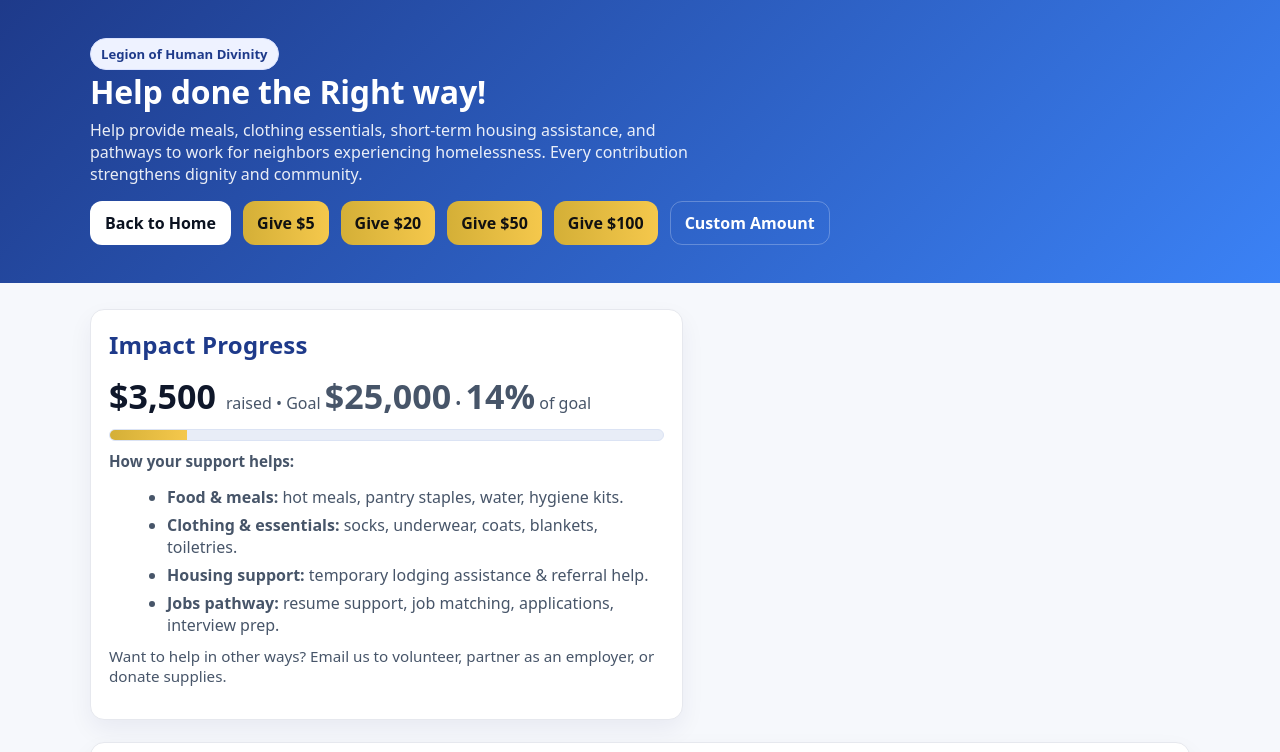
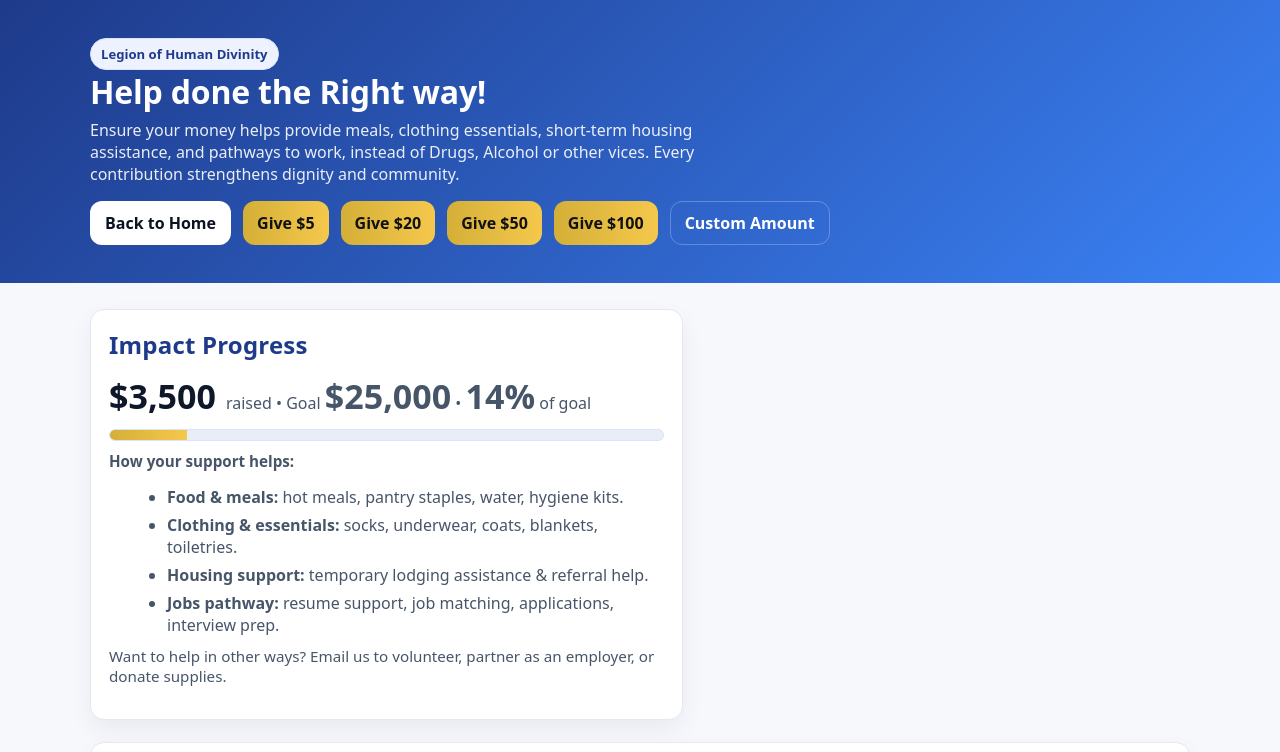
Before and after one commit to spectrometerexact/Legion-of-Human-Divinity, a plain HTML site: page holiday-drive.html in a window 1280 px wide. Shown: the top 752 px of the page. Drawn offline with Linux system fonts and the light colour scheme.

Commit message:
Update holiday-drive.html

```diff
--- a/holiday-drive.html
+++ b/holiday-drive.html
@@ -127,7 +127,7 @@
       <div class="tag">Legion of Human Divinity</div>
       <h1>Help done the Right way!</h1>
       <p class="sub">
-        Help provide meals, clothing essentials, short-term housing assistance, and pathways to work for neighbors experiencing homelessness.
+        Ensure your money helps provide meals, clothing essentials, short-term housing assistance, and pathways to work, instead of Drugs, Alcohol or other vices.
         Every contribution strengthens dignity and community.
       </p>
 
```
